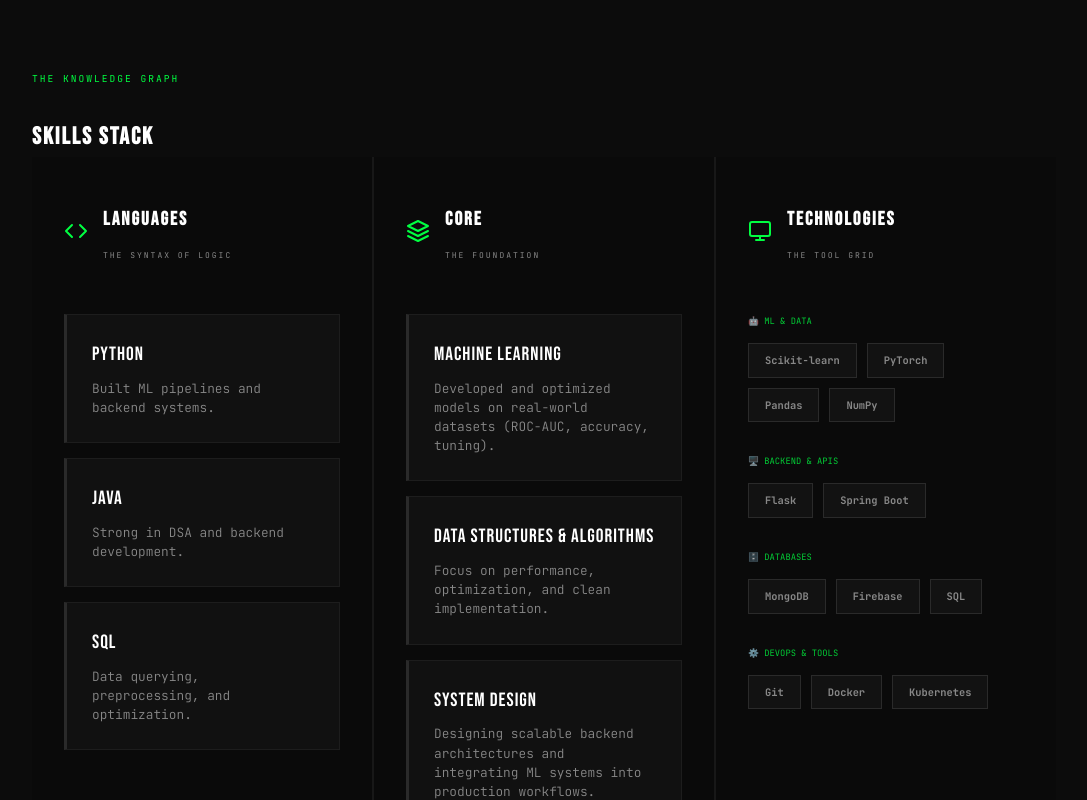
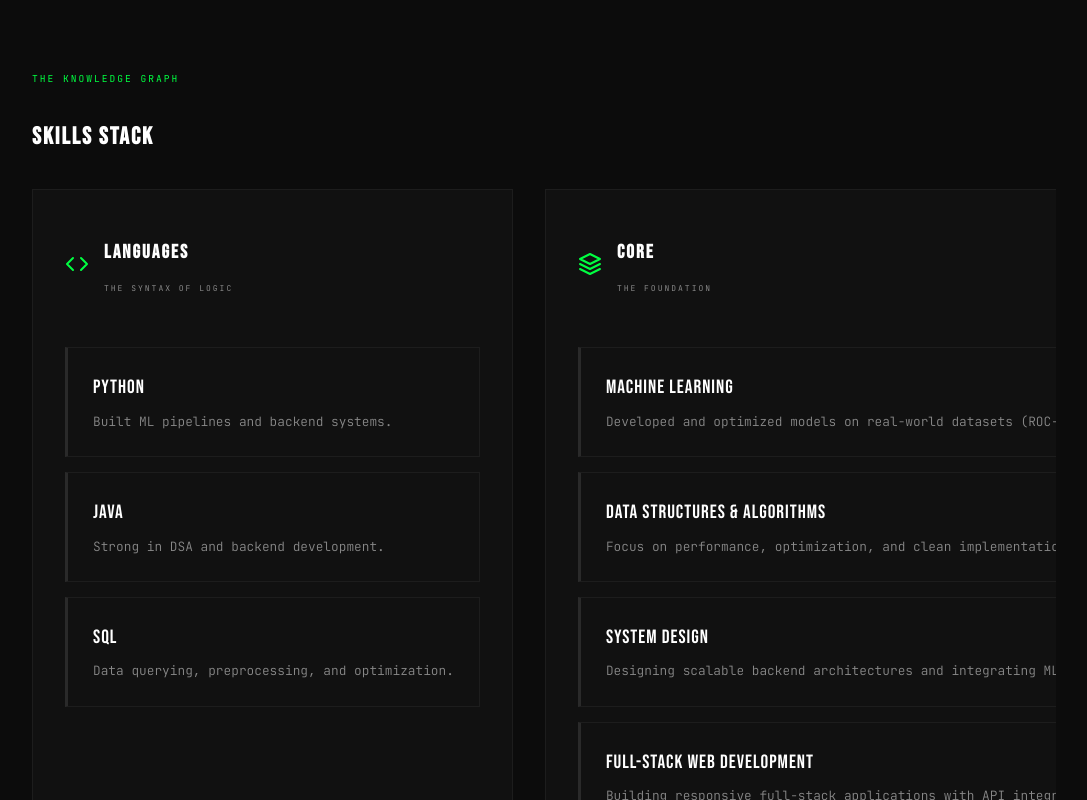
Before and after one commit to PUJARIJAYASAI/JAYASAI_PORTFOILO, a website built with Vite: page index.html in a window 1280 px wide. Shown: the part 2000-2800 px from the top of the page, without its empty margins (96-1183 px from the left). Built offline with nearby package versions, Linux system fonts and the light colour scheme; a web font is replaced by a local one.

Commit message:
style: Transform Skills, Certs, and Projects into horizontal sliders

```diff
--- a/style.css
+++ b/style.css
@@ -865,8 +865,68 @@
     cursor: pointer;
 }
 
-/* SELECTED WORKS */
-#works { padding: 8rem var(--container-padding); }
+/* HORIZONTAL SCROLL CONTAINERS */
+.skills-stack-grid,
+.certs-grid,
+.projects-grid {
+    display: flex !important;
+    overflow-x: auto !important;
+    overflow-y: hidden !important;
+    gap: 2rem !important;
+    padding: 2rem 0 !important;
+    scroll-snap-type: x mandatory;
+    scrollbar-width: thin;
+    scrollbar-color: var(--accent-color) transparent;
+    -webkit-overflow-scrolling: touch;
+}
+
+/* Custom Scrollbar for Chrome/Safari */
+.skills-stack-grid::-webkit-scrollbar,
+.certs-grid::-webkit-scrollbar,
+.projects-grid::-webkit-scrollbar {
+    height: 4px;
+}
+
+.skills-stack-grid::-webkit-scrollbar-track,
+.certs-grid::-webkit-scrollbar-track,
+.projects-grid::-webkit-scrollbar-track {
+    background: rgba(255, 255, 255, 0.05);
+}
+
+.skills-stack-grid::-webkit-scrollbar-thumb,
+.certs-grid::-webkit-scrollbar-thumb,
+.projects-grid::-webkit-scrollbar-thumb {
+    background: var(--accent-color);
+    box-shadow: 0 0 10px var(--accent-glow);
+}
+
+/* Item Adjustments for Horizontal Flow */
+.skills-col,
+.cert-card,
+.project-card {
+    min-width: 350px;
+    flex: 0 0 auto;
+    scroll-snap-align: start;
+    margin-bottom: 2rem; /* Space for the shadow/glow on hover */
+}
+
+@media (max-width: 768px) {
+    .skills-col,
+    .cert-card,
+    .project-card {
+        min-width: 300px;
+    }
+}
+
+/* Reset specific background/padding that might break flow */
+.skills-col {
+    background: var(--card-bg) !important;
+    border: 1px solid rgba(255, 255, 255, 0.05);
+}
+
+.skills-stack-grid {
+    background: transparent !important;
+}
 
 .section-header { display: flex; justify-content: space-between; align-items: flex-end; margin-bottom: 4rem; padding-bottom: 1rem; border-bottom: 1px solid rgba(255, 255, 255, 0.1); }
 .section-title { font-size: 3rem; }
```
